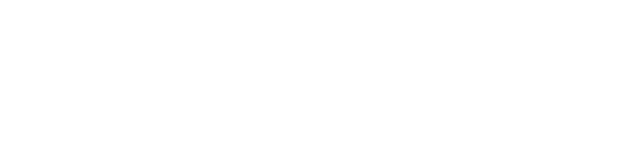
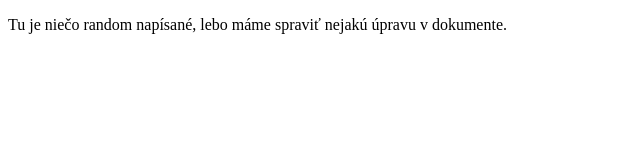
Before and after one commit to bmociarik/DalsiDalsiPriecinok, a plain HTML site: page index.html in a window 1280 px wide. Shown: the whole page, without its empty margins (0-640 px from the left). Drawn offline with Linux system fonts and the light colour scheme.

Commit message:
p
dopísaný paragraf

```diff
--- a/index.html
+++ b/index.html
@@ -7,6 +7,6 @@
     <title>Document</title>
 </head>
 <body>
-
+    <p>Tu je niečo random napísané, lebo máme spraviť nejakú úpravu v dokumente.</p>
 </body>
 </html>
```
